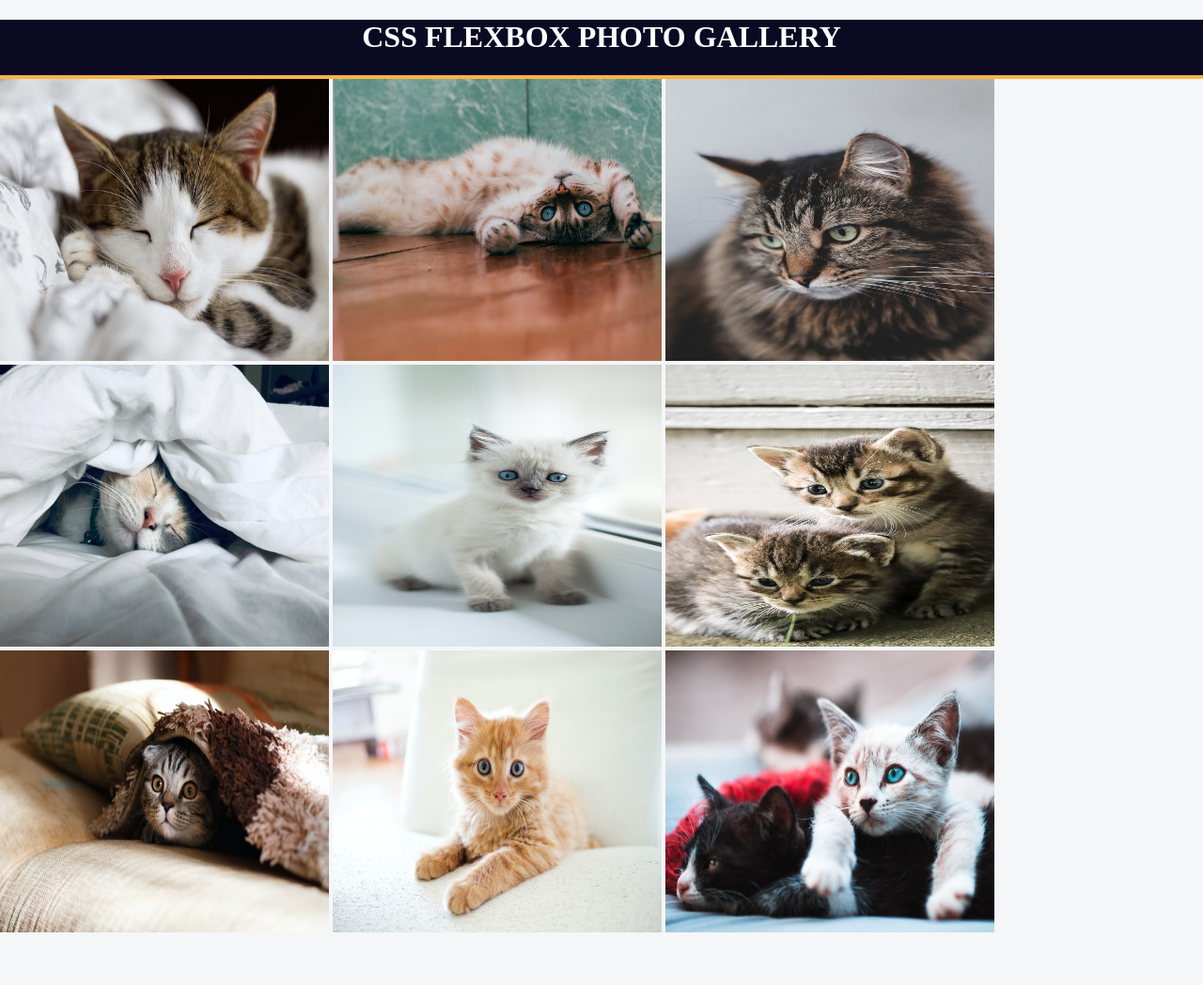
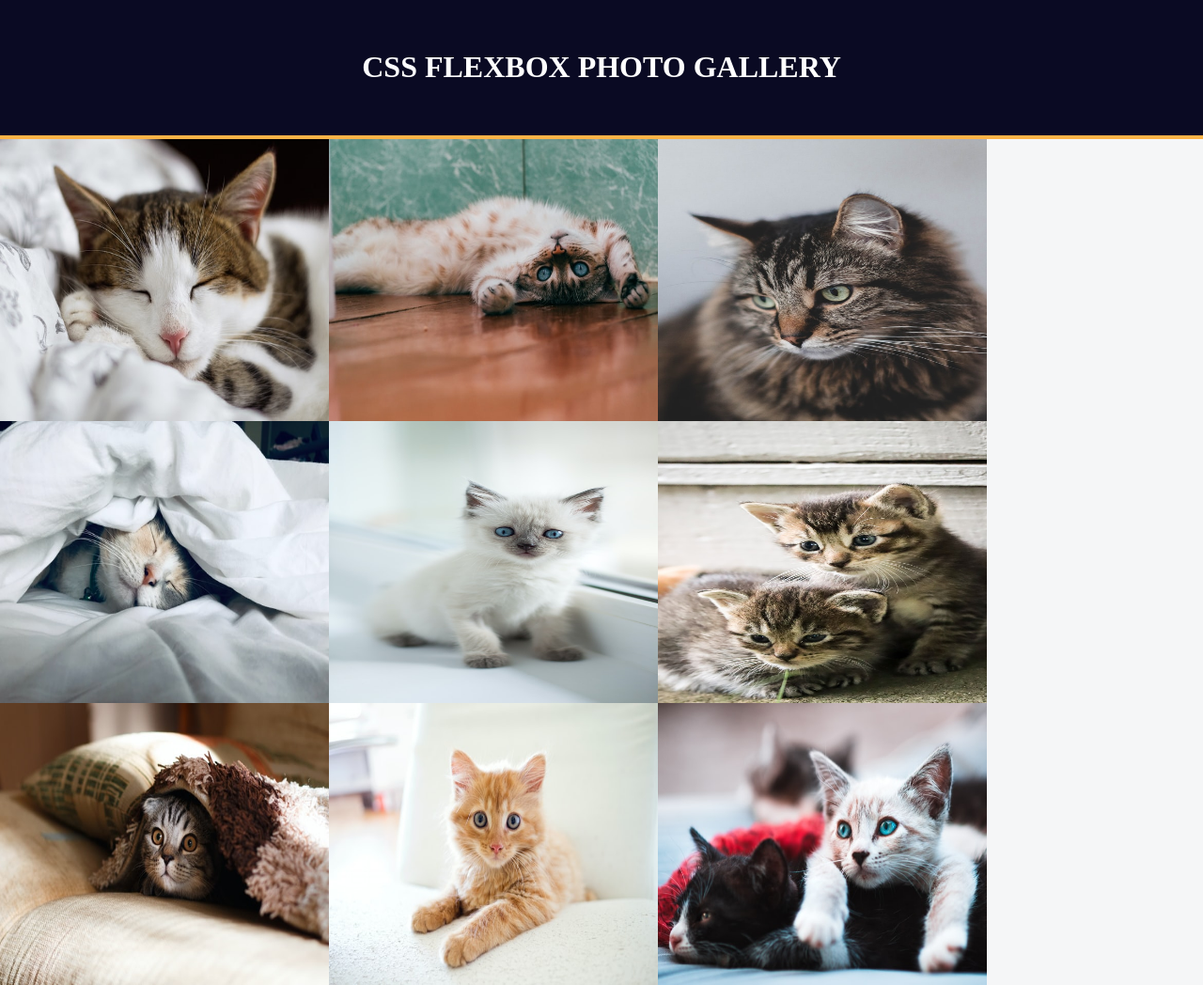
Before and after one commit to Edmiro-Cacoma/flexbox-gallery, a plain HTML site: page index.html in a window 1280 px wide. Shown: the whole page at 94% size. Before the commit the page ends 996 px from the top, so only its background shows below. Drawn offline with Linux system fonts and the light colour scheme.

Commit message:
gallery-container-styled

```diff
--- a/styles.scss
+++ b/styles.scss
@@ -19,5 +19,12 @@ body{
     text-transform:uppercase;
     background:#0a0a23;
     color:#fff;
+    padding:32px;
     border-bottom:4px solid #fdb347;
 }
+
+.gallery{
+    display:flex;
+    flex-direction:row;
+    flex-wrap:wrap;
+}
```
Also changed, not shown: styles.css, 1 other file.
